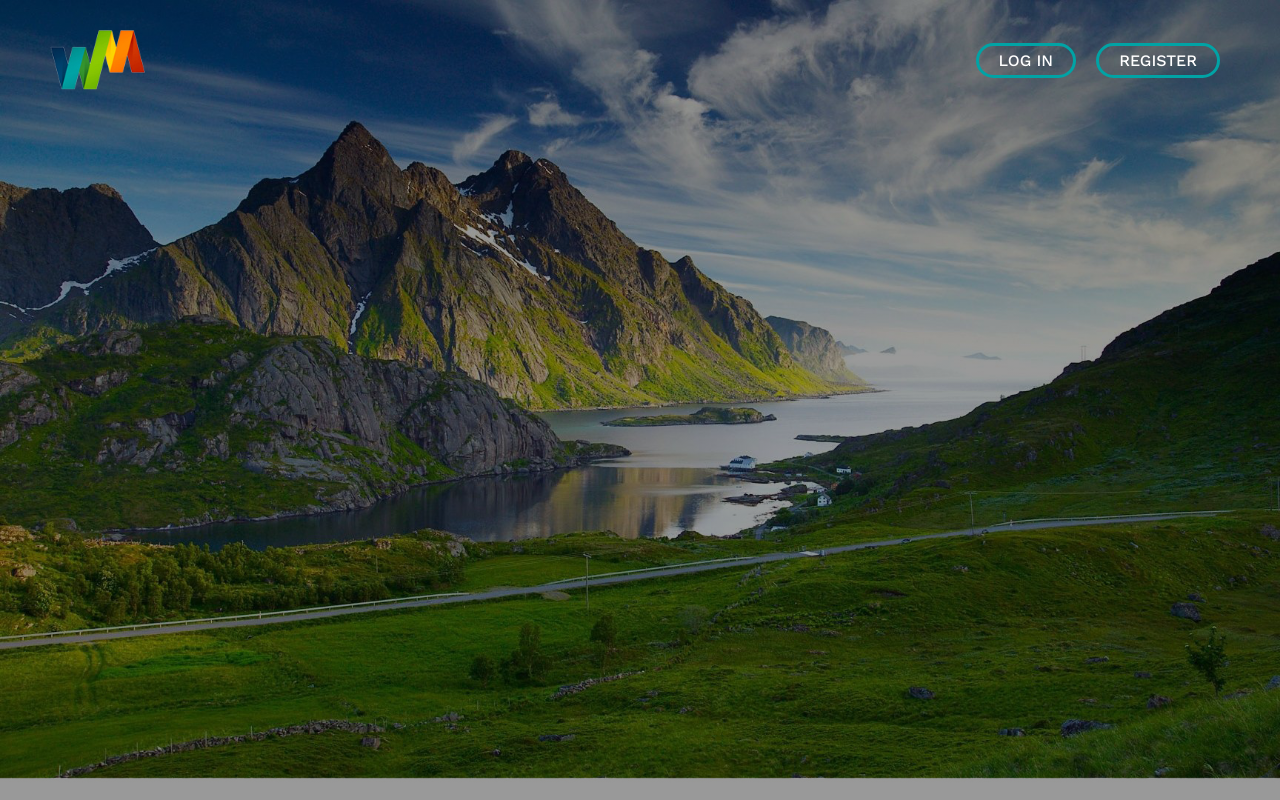
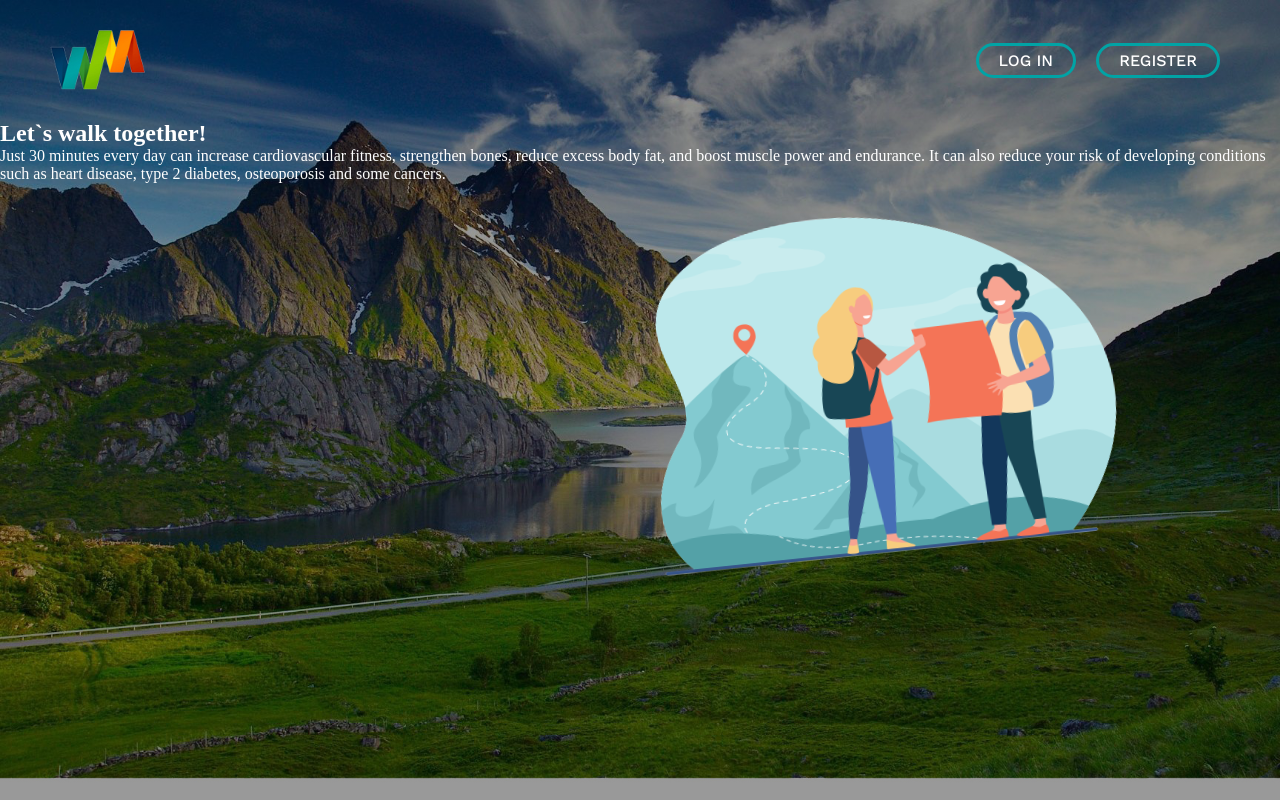
Before and after one commit to JEKO10/Walkmate, a Flask app: page / in a window 1280 px wide. Run offline with Flask 2, Linux system fonts and the light colour scheme.

Commit message:
hero section setup

```diff
--- a/sass/main.scss
+++ b/sass/main.scss
@@ -55,6 +55,14 @@ body {
         }
       }
     }
+
+    #img {
+      height: 400px;
+      position: absolute;
+      right: 120px;
+      top: 180px;
+      transform: rotate(-6deg);
+    }
   }
 }
 
--- a/static/main.css
+++ b/static/main.css
@@ -71,6 +71,15 @@ body header nav ul li:hover {
   background-position: bottom left;
 }
 
+body header #img {
+  height: 400px;
+  position: absolute;
+  right: 120px;
+  top: 180px;
+  -webkit-transform: rotate(-6deg);
+          transform: rotate(-6deg);
+}
+
 @-webkit-keyframes opacity {
   from {
     opacity: 0.2;
--- a/templates/index.html
+++ b/templates/index.html
@@ -26,6 +26,20 @@
           <li>Register</li>
         </ul>
       </nav>
+      <section class="hero">
+        <h1>Let`s walk together!</h1>
+        <p>
+          Just 30 minutes every day can increase cardiovascular fitness,
+          strengthen bones, reduce excess body fat, and boost muscle power and
+          endurance. It can also reduce your risk of developing conditions such
+          as heart disease, type 2 diabetes, osteoporosis and some cancers.
+        </p>
+        <img
+          src="{{url_for('.static', filename='hiking.png')}}"
+          alt="IMG"
+          id="img"
+        />
+      </section>
     </header>
   </body>
 </html>
```
Also changed, not shown: static/hiking.png (added), 1 other file.
